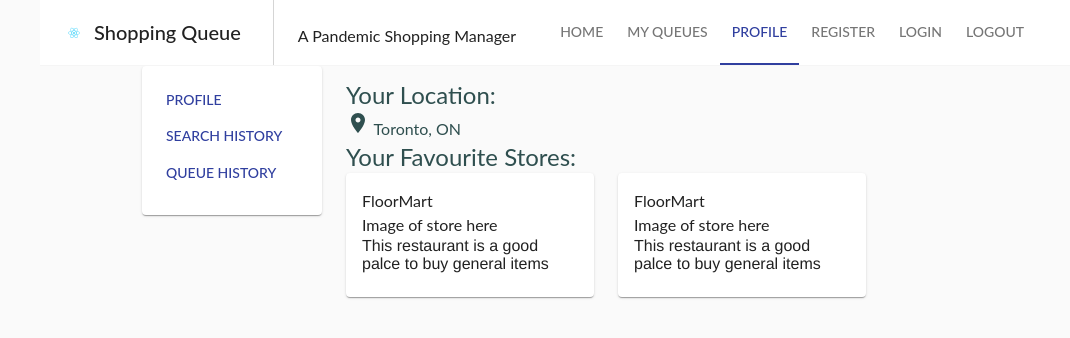
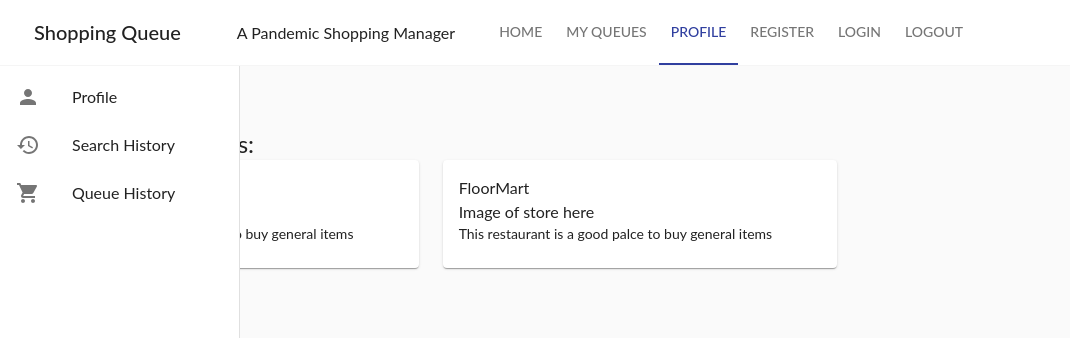
Before and after one commit to larryworm1127/Shopping-Queue, a React (Create React App) app: page /profile in a window 1280 px wide. Shown: the top 338 px of the page, without its empty margins (0-1070 px from the left). Built offline with nearby package versions, Linux system fonts and the light colour scheme.

Commit message:
switched to using drawers instead of grids

```diff
--- a/src/components/Nav/navbar.js
+++ b/src/components/Nav/navbar.js
@@ -9,8 +9,6 @@ import Tab from '@material-ui/core/Tab';
 import Menu from '../../utils/menu';
 import { styles } from './style';
 
-// Temp React logo
-const logo = require('../../logo.svg');
 
 // NavBar component class
 class NavBar extends React.Component {
@@ -56,7 +54,6 @@ class NavBar extends React.Component {
           <Grid item xs={12} className={classes.flex}>
             <div className={classes.inline}>
               <Typography variant="h6" color="inherit" noWrap>
-                <img width={20} src={logo} alt="React logo"/>
                 <span className={classes.tagLine}>Shopping Queue</span>
               </Typography>
             </div>
--- a/src/components/Nav/style.js
+++ b/src/components/Nav/style.js
@@ -4,7 +4,8 @@ export const styles = theme => ({
     position: 'relative',
     boxShadow: 'none',
     borderBottom: `1px solid ${theme.palette.grey['100']}`,
-    backgroundColor: 'white'
+    backgroundColor: 'white',
+    zIndex: theme.zIndex.drawer + 1
   },
   inline: {
     display: 'inline'
@@ -19,7 +20,7 @@ export const styles = theme => ({
   },
   productLogo: {
     display: 'inline-block',
-    borderLeft: `1px solid ${theme.palette.grey['A100']}`,
+    // borderLeft: `1px solid ${theme.palette.grey['A100']}`,
     marginLeft: 32,
     paddingLeft: 24,
     [theme.breakpoints.up('md')]: {
--- a/src/components/Profile/profile.js
+++ b/src/components/Profile/profile.js
@@ -1,16 +1,58 @@
 import React from 'react';
 import NavBar from '../Nav/navbar';
-import Grid from '@material-ui/core/Grid';
-import Card from '@material-ui/core/Card';
-import CardContent from '@material-ui/core/CardContent';
-import Link from '@material-ui/core/Link';
-import Button from '@material-ui/core/Button';
 import SearchHistory from './searchHistory.js';
 import QueueHistory from './queueHistory.js';
 import UserProfile from './userProfile.js';
+import CssBaseline from '@material-ui/core/CssBaseline';
+import withStyles from '@material-ui/core/styles/withStyles';
+import Drawer from '@material-ui/core/Drawer';
+import Divider from '@material-ui/core/Divider';
+import List from '@material-ui/core/List';
+import ListItem from '@material-ui/core/ListItem';
+import PersonIcon from '@material-ui/icons/Person';
+import ShoppingCartIcon from '@material-ui/icons/ShoppingCart';
+import ListItemIcon from '@material-ui/core/ListItemIcon';
+import HistoryIcon from '@material-ui/icons/History';
+import ListItemText from '@material-ui/core/ListItemText';
+import Container from '@material-ui/core/Container';
 
 
-const tabs = ['Profile', 'Search History', 'Queue History'];
+const tabs = [
+  'Profile',
+  'Search History',
+  'Queue History'
+];
+
+const tabIcons = [
+  <PersonIcon/>,
+  <HistoryIcon/>,
+  <ShoppingCartIcon/>
+];
+
+const drawerWidth = 240;
+const styles = (theme) => ({
+  root: {
+    display: 'flex',
+  },
+  appBar: {
+    width: `calc(100% - ${drawerWidth}px)`,
+    marginLeft: drawerWidth,
+  },
+  drawer: {
+    width: drawerWidth,
+    flexShrink: 0,
+  },
+  drawerPaper: {
+    width: drawerWidth,
+  },
+  // necessary for content to be below app bar
+  toolbar: theme.mixins.toolbar,
+  content: {
+    flexGrow: 1,
+    backgroundColor: theme.palette.background.default,
+    padding: theme.spacing(3),
+  },
+});
 
 class Profile extends React.Component {
 
@@ -36,34 +78,39 @@ class Profile extends React.Component {
   };
 
   render() {
+    const { classes } = this.props;
+
     return (
       <React.Fragment>
+        <CssBaseline/>
         <NavBar currentPath={this.props.location.pathname}/>
-        <Grid container direction="row" justify="center" alignItems="baseline" spacing={3}>
-          <Grid item xs={2}>
-            <Card>
-              <CardContent>
-                <Grid container direction="column" alignItems="flex-start" alignContent="flex-start">
-                  {tabs.map((label) => (
-                    <Grid item key={label}>
-                      <Button onClick={() => this.setSetting(tabs.indexOf(label))}>
-                        <Link>
-                          {label}
-                        </Link>
-                      </Button>
-                    </Grid>
-                  ))}
-                </Grid>
-              </CardContent>
-            </Card>
-          </Grid>
-          <Grid item xs={8}>
-            {this.profileSettings()}
-          </Grid>
-        </Grid>
+
+        <Drawer
+          className={classes.drawer}
+          variant="permanent"
+          classes={{
+            paper: classes.drawerPaper,
+          }}
+          anchor="left"
+        >
+          <div className={classes.toolbar}/>
+          <Divider/>
+          <List>
+            {tabs.map((label, index) => (
+              <ListItem button key={label} onClick={() => this.setSetting(tabs.indexOf(label))}>
+                <ListItemIcon>{tabIcons[index]}</ListItemIcon>
+                <ListItemText primary={label}/>
+              </ListItem>
+            ))}
+          </List>
+        </Drawer>
+
+        <Container>
+          {this.profileSettings()}
+        </Container>
       </React.Fragment>
     );
   }
 }
 
-export default (Profile);
+export default withStyles(styles)(Profile);
```
